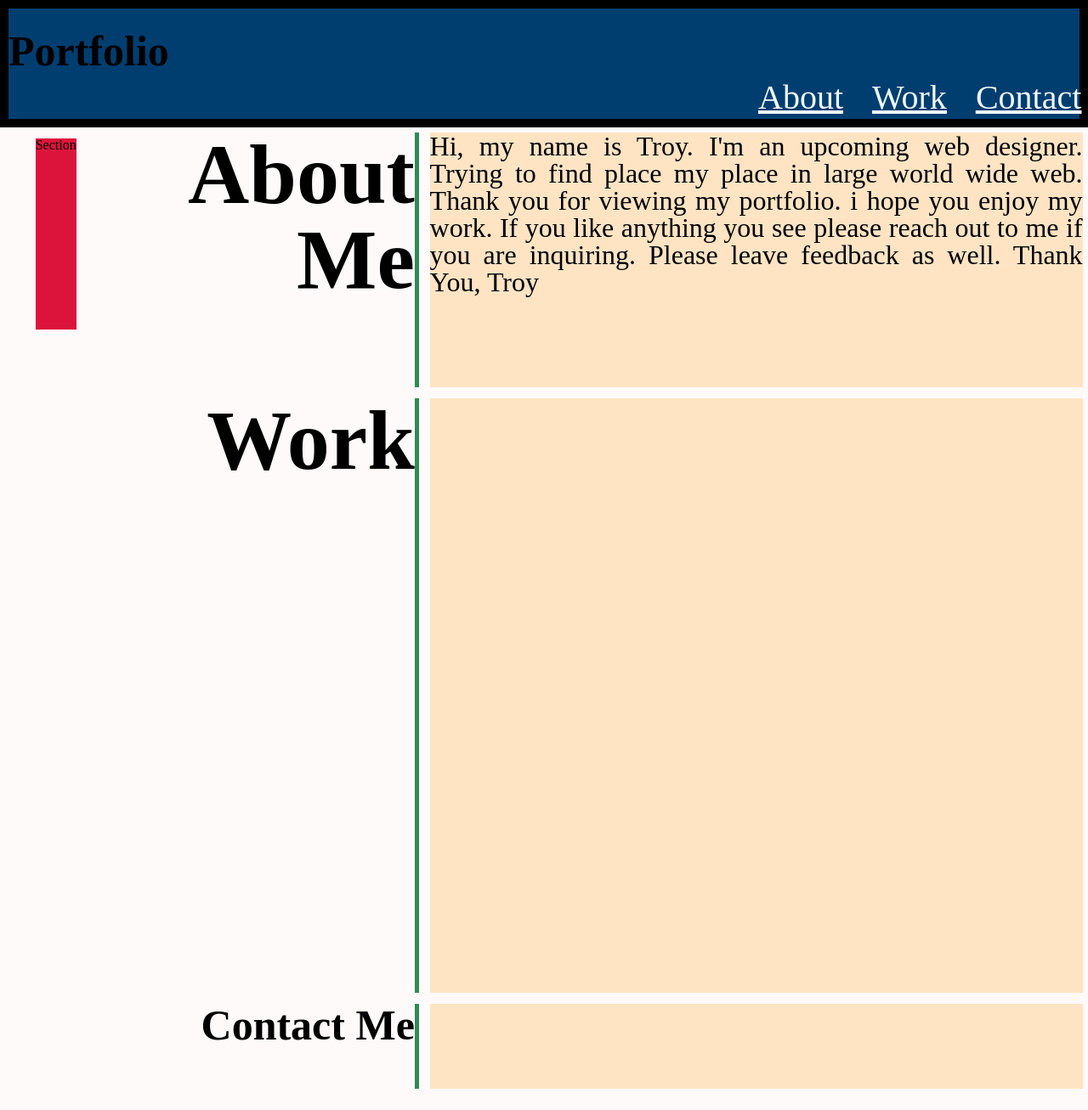
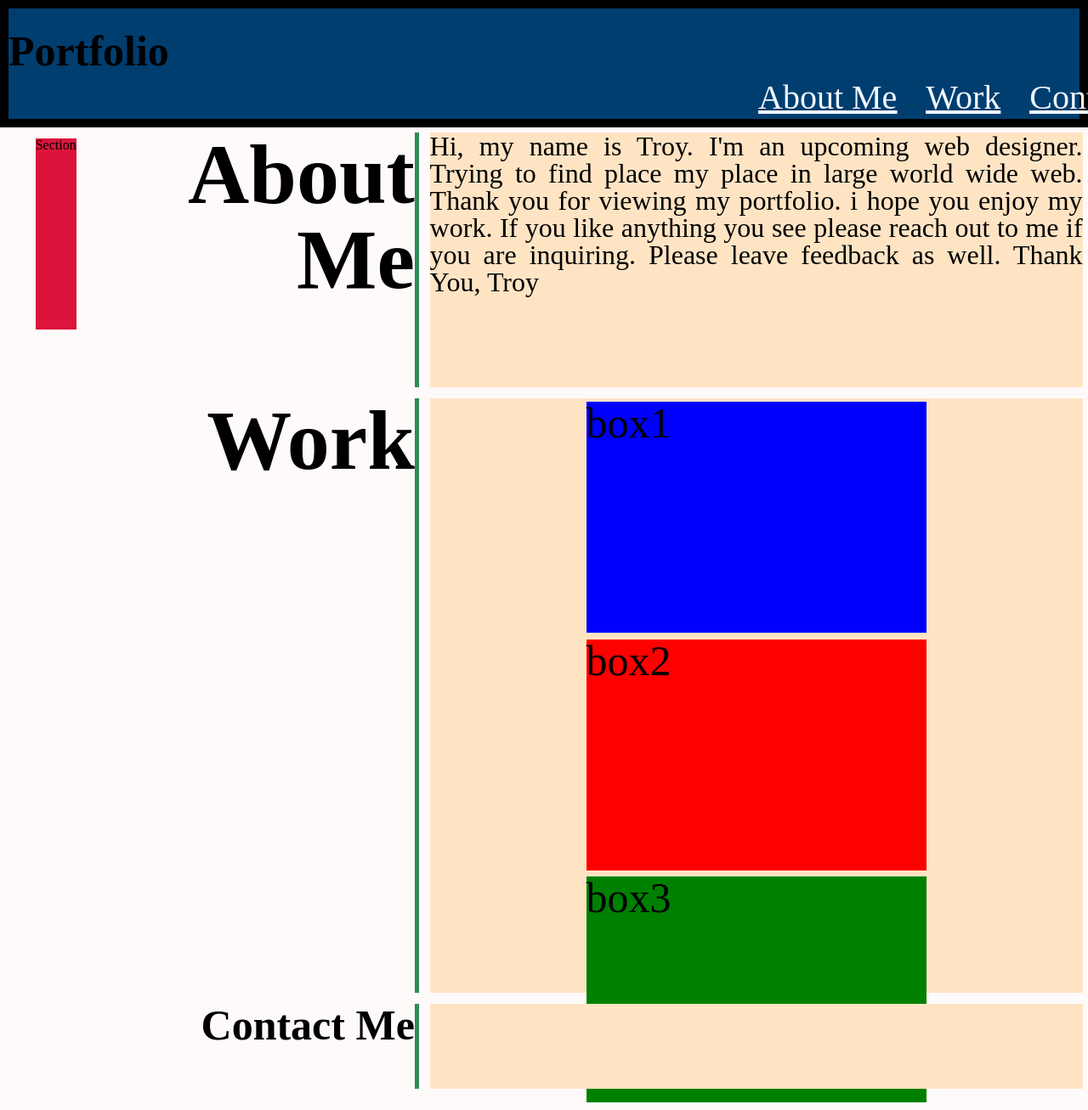
Before and after one commit to TRK41/Portfolio, a plain HTML site: page index.html in a window 1280 px wide. Shown: the top 1307 px of the page at 85% size. Drawn offline with Linux system fonts and the light colour scheme.

Commit message:
creating boxes on main page

```diff
--- a/Assets/css/style.css
+++ b/Assets/css/style.css
@@ -111,6 +111,8 @@ a {
     background-color:bisque;
     font-size: 100px;
     margin: .5%;
+    display: flex;
+    flex-wrap: wrap;
 }
 .column6 {
 
@@ -123,3 +125,40 @@ a {
 .column1,.column2,.column3{
     border-right: 5px seagreen solid;
 }
+
+.box section {
+    width: 400px;
+    height: 40%;
+    margin: .5%;
+    display: flex;
+    font-size: 50px;
+}
+
+.box {
+    display: flex;
+    flex-wrap: wrap;
+    justify-content: space-evenly;
+    align-content: space-around;
+
+}
+.box1 {
+background-color: blue;
+
+}
+
+.box2 {
+    float: left;
+    right: -100px;
+background-color: red;
+}
+.box3 {
+    float: left;
+    right: -100px;
+background-color: green;
+}
+
+.box4 {
+    float: left;
+    right: -100px;
+background-color: yellow;
+}
--- a/index.html
+++ b/index.html
@@ -14,9 +14,12 @@
         <h1>Portfolio</h1>
         <nav>
             <ul class="nav">
-                <li><a href="">About</a> </li>
-                <li><a href="">Work</a> </li>
-                <li><a href="">Contact</a> </li>
+                <li><a href="#about-me">About Me</a>
+                </li>
+                <li><a href="#work">Work</a>
+                </li>
+                <li><a href="#contact-me">Contact Me</a>
+                </li>
 
             </ul>
 
@@ -45,6 +48,27 @@
         </article>
 
         <article class="column5">
+            <div class="box">
+                <section class="box1">
+                    box1
+                </section>
+
+                <section class="box2">
+                    box2
+                </section>
+
+                <section class="box3">
+                    box3
+                </section>
+
+                <section class="box4">
+                    box4
+                </section>
+
+
+
+
+            </div>
 
         </article>
 
```
Lines whose indentation alone changed are shown as unchanged.
